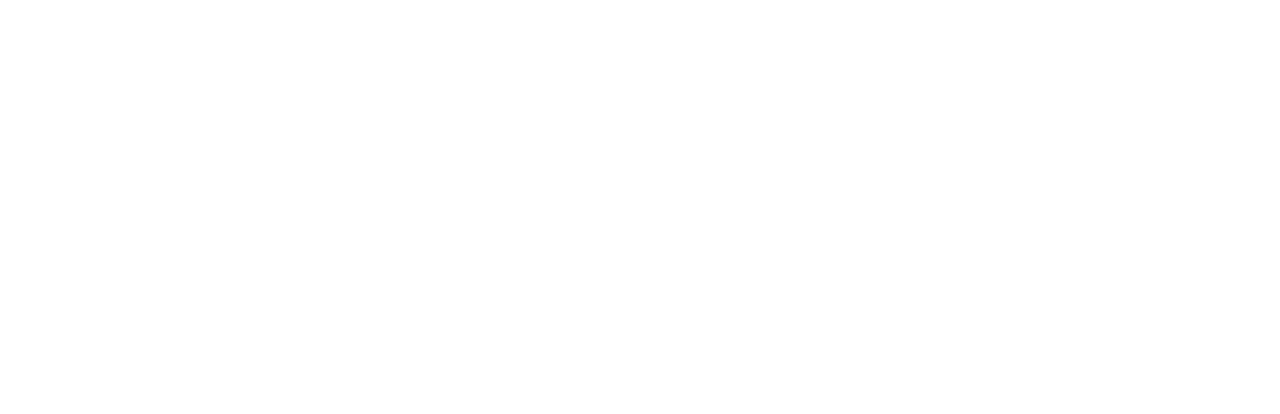
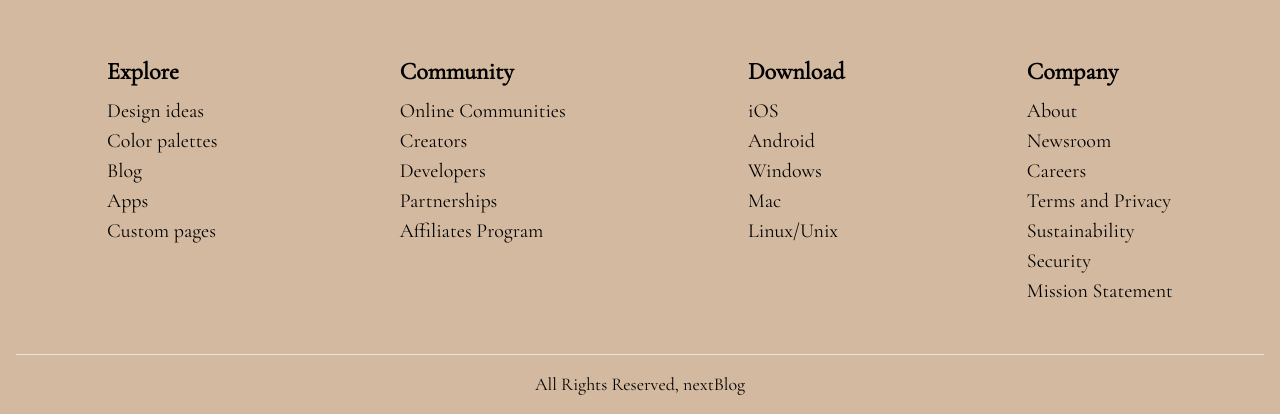
Before and after one commit to albertdang8/blogNext, a Next.js app: page / in a window 1280 px wide. Shown: the part 827-1241 px from the top of the page. Before the commit the page ends 800 px from the top, so only its background shows below. Built offline with nearby package versions, Linux system fonts and the light colour scheme.

Commit message:
colors in tailwind.config file and Fauxter (fake footer) done

```diff
--- a/src/app/globals.css
+++ b/src/app/globals.css
@@ -7,4 +7,55 @@
 
 .text {
   font-family: 'Cormorant Garamond', sans-serif, monospace;
+  font-size: 1.75rem;
 }
+
+.container {
+  width: 100%;
+  margin-left: auto;
+  margin-right: auto;
+  padding-left: 0.5rem;
+  padding-right: 0.5rem;
+}
+
+@media (min-width: 475px) {
+  .container {
+    max-width: 475px;
+    font-size: 1.125rem;
+  }
+}
+
+@media (min-width: 640px) {
+  .container {
+    max-width: 640px;
+    font-size: 1.125rem;
+  }
+}
+
+@media (min-width: 768px) {
+  .container {
+    max-width: 768px;
+  }
+}
+
+@media (min-width: 1024px) {
+  .container {
+    max-width: 1024px;
+  }
+
+  .section {
+    margin-top: 10rem;
+  }
+}
+
+@media (min-width: 1280px) {
+  .container {
+    max-width: 1280px;
+  }
+}
+
+@media (min-width: 1536px) {
+  .container {
+    max-width: 1536px;
+  }
+}
--- a/src/app/layout.tsx
+++ b/src/app/layout.tsx
@@ -1,22 +1,25 @@
-import type { Metadata } from 'next'
-import { Inter } from 'next/font/google'
-import './globals.css'
-
-const inter = Inter({ subsets: ['latin'] })
+import type { Metadata } from "next";
+import "./globals.css";
+import Header from "@/components/header";
+import Footer from "@/components/footer";
 
 export const metadata: Metadata = {
-  title: 'nextBlog',
-  description: 'Post work to expand thought',
-}
+  title: "nextBlog",
+  description: "Post how you want",
+};
 
 export default function RootLayout({
   children,
 }: {
-  children: React.ReactNode
+  children: React.ReactNode;
 }) {
   return (
     <html lang="en">
-      <body className={inter.className}>{children}</body>
+      <body className="text container bg-primaryLight">
+        <Header />
+        {children}
+        <Footer />
+      </body>
     </html>
-  )
+  );
 }
--- a/src/app/page.tsx
+++ b/src/app/page.tsx
@@ -2,7 +2,7 @@
 
 export default function Home() {
   return (
-    <main className="text flex min-h-screen flex-col items-center justify-between p-24 text-xl font-bold">
+    <main className="text flex min-h-[100dvh] flex-col items-center justify-between p-24 text-xl font-bold">
       test
     </main>
   )
--- /dev/null
+++ b/src/components/footer.tsx
@@ -0,0 +1,54 @@
+
+export default function Footer() {
+  return (
+    <footer className="container flex flex-col">
+      <nav className="flex justify-between lg:justify-around pb-12">
+        <ul>
+          <h3 className="font-bold text-2xl pb-2">Explore</h3>
+          <div className="text-[1.25rem]">
+            <li className="cursor-pointer hover:text-accentLight duration-200">Design ideas</li>
+            <li className="cursor-pointer hover:text-accentLight duration-200">Color palettes</li>
+            <li className="cursor-pointer hover:text-accentLight duration-200">Blog</li>
+            <li className="cursor-pointer hover:text-accentLight duration-200">Apps</li>
+            <li className="cursor-pointer hover:text-accentLight duration-200">Custom pages</li>
+          </div>
+        </ul>
+        <ul>
+          <h3 className="font-bold text-2xl pb-2">Community</h3>
+          <div className="text-[1.25rem]">
+            <li className="cursor-pointer hover:text-accentLight duration-200">Online Communities</li>
+            <li className="cursor-pointer hover:text-accentLight duration-200">Creators</li>
+            <li className="cursor-pointer hover:text-accentLight duration-200">Developers</li>
+            <li className="cursor-pointer hover:text-accentLight duration-200">Partnerships</li>
+            <li className="cursor-pointer hover:text-accentLight duration-200">Affiliates Program</li>
+          </div>
+        </ul>
+        <ul>
+          <h3 className="font-bold text-2xl pb-2">Download</h3>
+          <div className="text-[1.25rem]">
+            <li className="cursor-pointer hover:text-accentLight duration-200">iOS</li>
+            <li className="cursor-pointer hover:text-accentLight duration-200">Android</li>
+            <li className="cursor-pointer hover:text-accentLight duration-200">Windows</li>
+            <li className="cursor-pointer hover:text-accentLight duration-200">Mac</li>
+            <li className="cursor-pointer hover:text-accentLight duration-200">Linux/Unix</li>
+          </div>
+        </ul>
+        <ul>
+          <h3 className="font-bold text-2xl pb-2">Company</h3>
+          <div className="text-[1.25rem]">
+            <li className="cursor-pointer hover:text-accentLight duration-200">About</li>
+            <li className="cursor-pointer hover:text-accentLight duration-200">Newsroom</li>
+            <li className="cursor-pointer hover:text-accentLight duration-200">Careers</li>
+            <li className="cursor-pointer hover:text-accentLight duration-200">Terms and Privacy</li>
+            <li className="cursor-pointer hover:text-accentLight duration-200">Sustainability</li>
+            <li className="cursor-pointer hover:text-accentLight duration-200">Security</li>
+            <li className="cursor-pointer hover:text-accentLight duration-200">Mission Statement</li>
+          </div>
+        </ul>
+      </nav>
+      <div className="text-center border-t py-4">
+        All Rights Reserved, nextBlog
+      </div>
+    </footer>
+  );
+}
--- /dev/null
+++ b/src/components/header.tsx
@@ -0,0 +1,21 @@
+import React from "react";
+import Link from "next/link";
+import Image from "next/image";
+
+export default function header() {
+  return (
+    <header className="flex justify-between items-center py-4 px-7 border-b">
+      <Link href="/">
+        <Image src="/logo/logo.png" alt="logo" height={50} width={50} />
+      </Link>
+      <ul className="flex gap-4 font-semibold text-xl">
+        <Link href="/">
+        <li>Home</li>
+        </Link>
+        <Link href="/posts">
+        <li>myPosts</li>
+        </Link>
+      </ul>
+    </header>
+  );
+}
--- a/tailwind.config.ts
+++ b/tailwind.config.ts
@@ -1,20 +1,21 @@
-import type { Config } from 'tailwindcss'
+import type { Config } from "tailwindcss";
 
 const config: Config = {
   content: [
-    './src/pages/**/*.{js,ts,jsx,tsx,mdx}',
-    './src/components/**/*.{js,ts,jsx,tsx,mdx}',
-    './src/app/**/*.{js,ts,jsx,tsx,mdx}',
+    "./src/pages/**/*.{js,ts,jsx,tsx,mdx}",
+    "./src/components/**/*.{js,ts,jsx,tsx,mdx}",
+    "./src/app/**/*.{js,ts,jsx,tsx,mdx}",
   ],
   theme: {
     extend: {
-      backgroundImage: {
-        'gradient-radial': 'radial-gradient(var(--tw-gradient-stops))',
-        'gradient-conic':
-          'conic-gradient(from 180deg at 50% 50%, var(--tw-gradient-stops))',
+      colors: {
+        primaryDark: "#170a1c",
+        accentDark: "#00916E",
+        primaryLight: "#d3b99f",
+        accentLight: "#1c5d99",
       },
     },
   },
   plugins: [],
-}
-export default config
+};
+export default config;
```
Also changed, not shown: public/logo/logo.png (renamed from public/logo/android-chrome-512x512.png), src/components/add-post-form.tsx (added).
